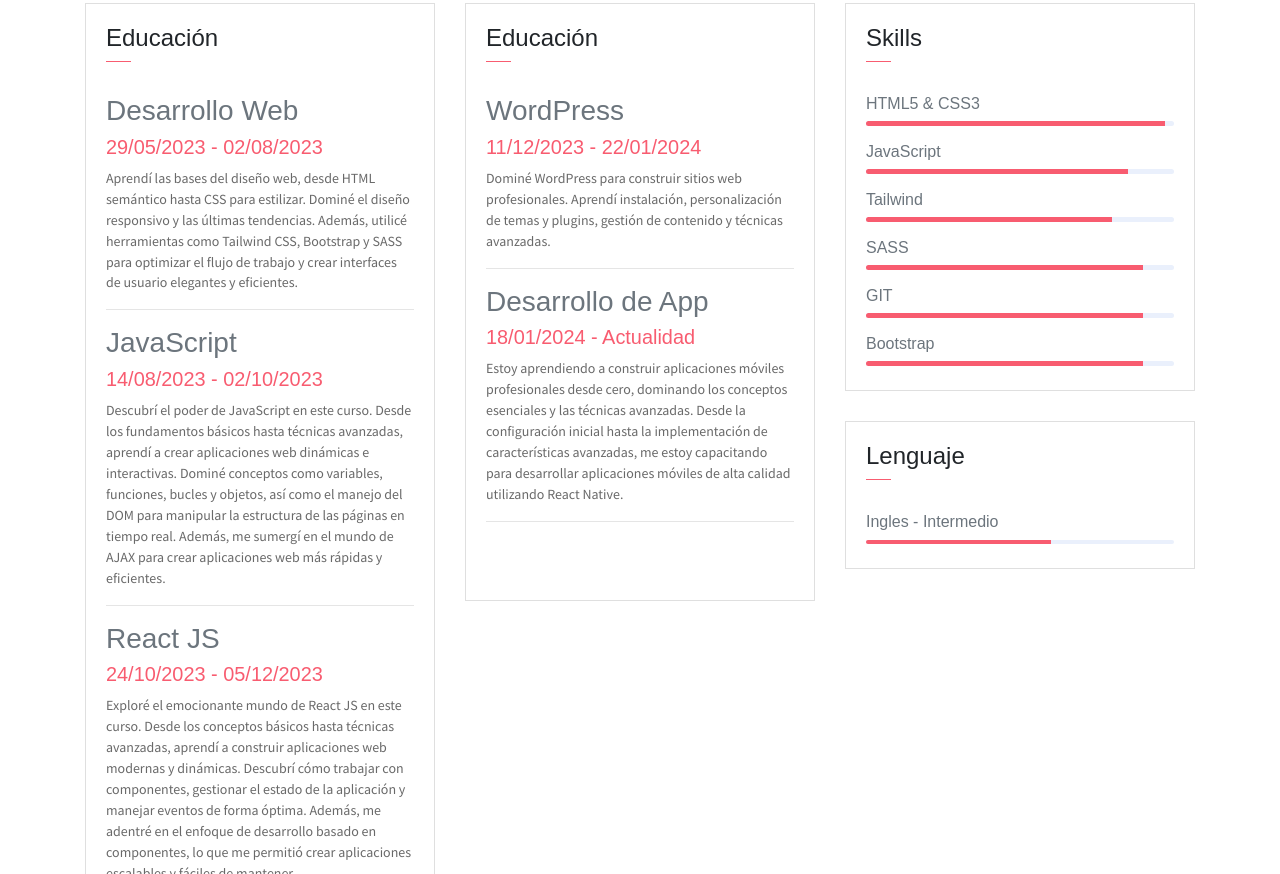
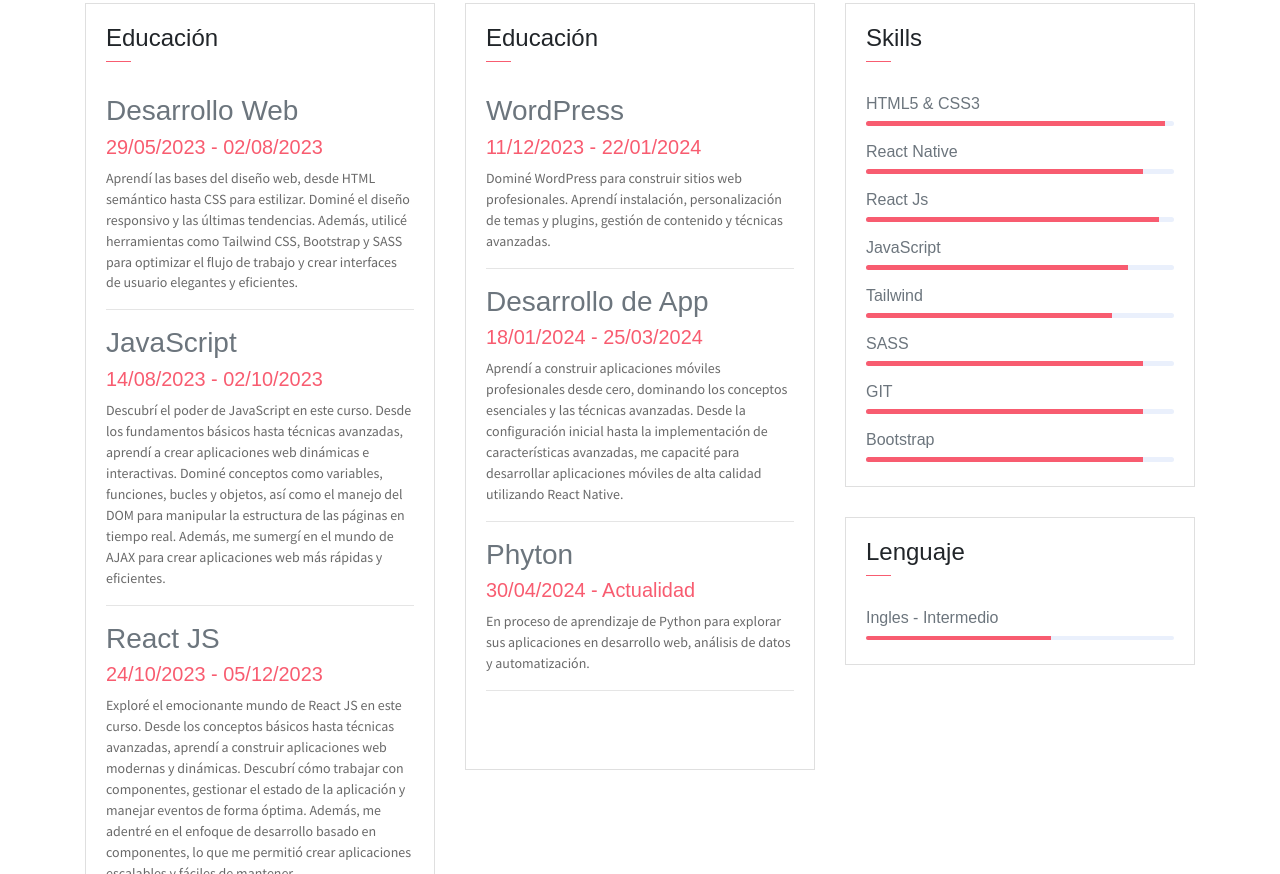
Before and after one commit to nicofal23/portfolio, a website: page index.html in a window 1280 px wide. Shown: the part 1757-2631 px from the top of the page. Drawn offline with Linux system fonts and the light colour scheme; some packages are replaced by stand-ins of ours; a script that the page names is missing.

Commit message:
agregue skill, certificados y botones

```diff
--- a/index.html
+++ b/index.html
@@ -27,6 +27,7 @@
                 <h1 class="header-title">Nicolás Falciglio</h1>
                 <h6 class="header-mono" >Soy Frontend Developer</h6>
                 <a href="./assets/cv/Nicolasfal.cv.pdf" target="_blank"><button class="btn btn-primary btn-rounded"><i class="fa-solid fa-download"></i> Descargar CV</button></a>
+                <a href="#contact"><button class="btn btn-primary btn-rounded"><i class="fa-solid fa-download"></i> Trabajemos Juntos</button></a>
             </div>
         </div>
     </header>
@@ -189,8 +190,12 @@
                             <P class="subtitle">Dominé WordPress para construir sitios web profesionales. Aprendí instalación, personalización de temas y plugins, gestión de contenido y técnicas avanzadas.</P>
                             <hr>
                             <h3>Desarrollo de App</h3>
-                            <h6 class="title text-danger">18/01/2024 - Actualidad</h6>
-                            <P class="subtitle">Estoy aprendiendo a construir aplicaciones móviles profesionales desde cero, dominando los conceptos esenciales y las técnicas avanzadas. Desde la configuración inicial hasta la implementación de características avanzadas, me estoy capacitando para desarrollar aplicaciones móviles de alta calidad utilizando React Native.</P>
+                            <h6 class="title text-danger">18/01/2024 - 25/03/2024</h6>
+                            <P class="subtitle">Aprendí a construir aplicaciones móviles profesionales desde cero, dominando los conceptos esenciales y las técnicas avanzadas. Desde la configuración inicial hasta la implementación de características avanzadas, me capacité para desarrollar aplicaciones móviles de alta calidad utilizando React Native.</P>
+                            <hr>
+                            <h3>Phyton</h3>
+                            <h6 class="title text-danger">30/04/2024 - Actualidad</h6>
+                            <P class="subtitle">En proceso de aprendizaje de Python para explorar sus aplicaciones en desarrollo web, análisis de datos y automatización. </P>
                             <hr>
                             <br>
                             <br>
@@ -211,6 +216,14 @@
                            <h6>HTML5 &amp; CSS3</h6>
                             <div class="progress mb-3">
                                 <div class="progress-bar bg-danger" role="progressbar" style="width: 97%" aria-valuenow="25" aria-valuemin="0" aria-valuemax="100"></div>
+                            </div>
+                            <h6>React Native</h6>
+                            <div class="progress mb-3">
+                                <div class="progress-bar bg-danger" role="progressbar" style="width: 90%" aria-valuenow="25" aria-valuemin="0" aria-valuemax="100"></div>
+                            </div>
+                            <h6>React Js</h6>
+                            <div class="progress mb-3">
+                                <div class="progress-bar bg-danger" role="progressbar" style="width: 95%" aria-valuenow="25" aria-valuemin="0" aria-valuemax="100"></div>
                             </div>
                             <h6>JavaScript</h6>
                             <div class="progress mb-3">
```
